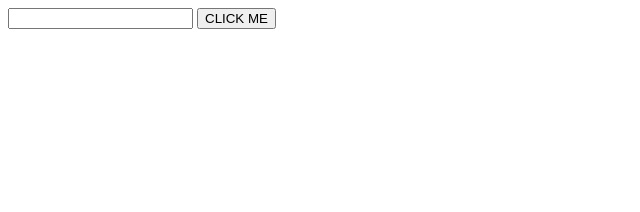
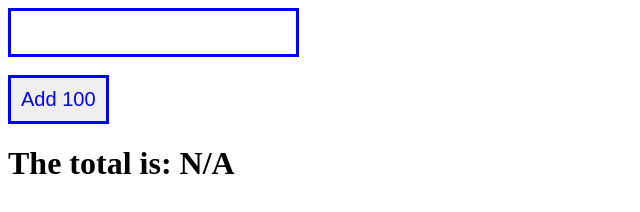
Before and after one commit to KatarzynaMaz/ScrimbaCourses, a plain HTML site: page JSForBeginners/PacticeJQuery/idex.html in a window 1280 px wide. Shown: the whole page, without its empty margins (0-640 px from the left). Drawn offline with Linux system fonts and the light colour scheme.

Commit message:
Coded a simple calculator when you add a number to user's input

```diff
--- a/JSForBeginners/PacticeJQuery/app.js
+++ b/JSForBeginners/PacticeJQuery/app.js
@@ -1,8 +1,20 @@
 /*let text = document.querySelector(".someText");
 text.value ="Tatry";*/
 
+ /* creting a basic click event
     let clickTotal=0;
     function ClickMe(){
         console.log("You clicked me " + clickTotal + " times");
         clickTotal++;
+    }*/
+    let number = 100;
+    function addHundred(){
+               let inputNumber = document.querySelector(".inputNumber");
+               let value = Number(inputNumber.value);
+               let totalValue = value + number;
+
+               let h1 = document.querySelector("h1");
+               let span = h1.querySelector("span");
+
+               span.innerHTML= totalValue;
     }
--- a/JSForBeginners/PacticeJQuery/idex.html
+++ b/JSForBeginners/PacticeJQuery/idex.html
@@ -9,11 +9,23 @@
     <body>
     <!---  <input type="text" class="someText" value="Catskills"
      style="font-size: 20px;"> -->
+
+     <!--creating a basic click event
      <input type="number" class="number"></input>
      <button class="button" type="button" onClick="ClickMe()">
      CLICK ME
-     </button>
+     </button>-->
 
+     <!--creating a basic calculator that adds a set number to a random number-->
+
+     <input type="number" class="inputNumber" style='Padding: 10px; font-size: 20px; color: blue; border: 3px solid blue';>
+     <br />
+     <br />
+        <button type="button" id ="button" onclick="addHundred()"; style='Padding: 10px; font-size: 20px; color: blue; border: 3px solid blue';>
+            Add 100
+        </button>
+
+     <h1>The total is: <span>N/A</span></h1>
 
 
         <script src="app.js">
```
